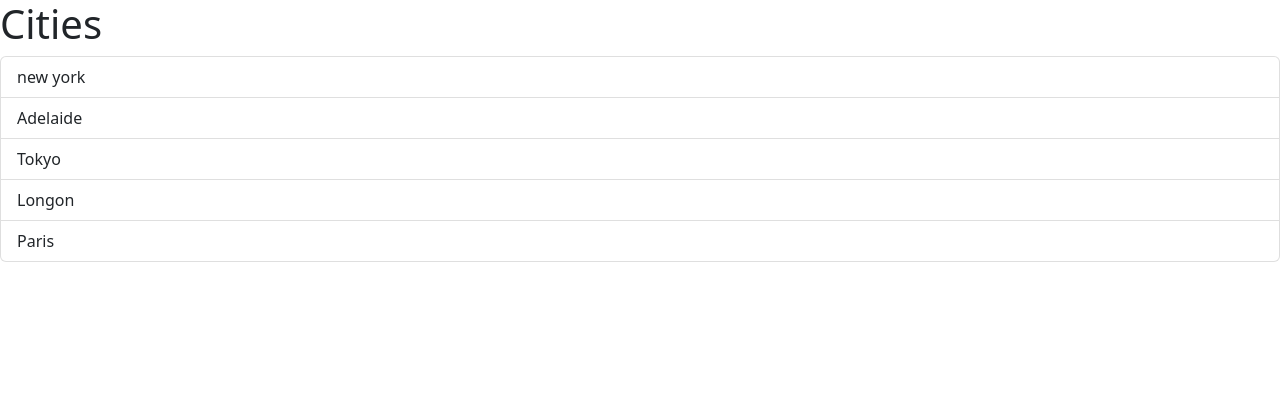
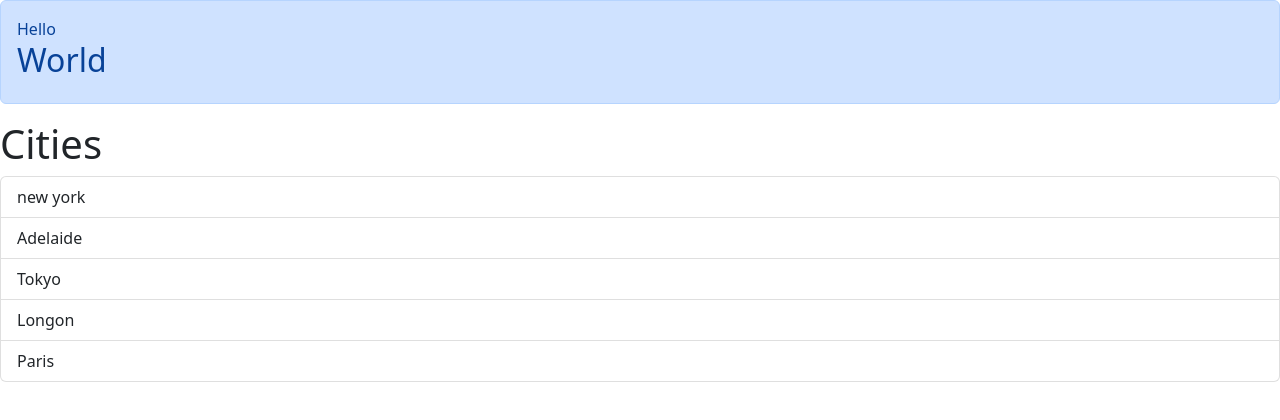
Before and after one commit to Crocodylle/react-app-, a React (Vite) app: page / in a window 1280 px wide. Shown: the top 420 px of the page. Built offline with nearby package versions, Linux system fonts and the light colour scheme.

Commit message:
Passing child to the components
Passing child to the alert components

```diff
--- a/src/App.tsx
+++ b/src/App.tsx
@@ -1,10 +1,19 @@
+import Alert from "./components/Alert";
 import ListGroup from "./components/ListGroup";
 
 function App() {
   let items = ["new york", "Adelaide", "Tokyo", "Longon", "Paris"];
+
+  const handSelectItem = (item: string) => {
+    console.log(item);
+  };
+
   return (
     <div>
-      <ListGroup items={items} heading="Cities" />
+      <Alert>
+        Hello <h2>World</h2>
+      </Alert>
+      <ListGroup items={items} heading="Cities" onSelectItem={handSelectItem} />
     </div>
   );
 }
--- /dev/null
+++ b/src/components/Alert.tsx
@@ -0,0 +1,11 @@
+import React, { ReactNode } from "react";
+
+interface Props {
+  children: ReactNode;
+}
+
+const Alert = ({ children }: Props) => {
+  return <div className="alert alert-primary">{children}</div>;
+};
+
+export default Alert;
--- a/src/components/ListGroup.tsx
+++ b/src/components/ListGroup.tsx
@@ -4,9 +4,10 @@
 interface Props {
   items: string[];
   heading: string;
+  onSelectItem: (item: string) => void;
 }
 
-function ListGroup({ items, heading }: Props) {
+function ListGroup({ items, heading, onSelectItem }: Props) {
   // Hook
   const [selectedIndex, setSelectedTndex] = useState(-1);
 
@@ -28,6 +29,7 @@
             key={item}
             onClick={() => {
               setSelectedTndex(index);
+              onSelectItem(item);
             }}
           >
             {item}
```
